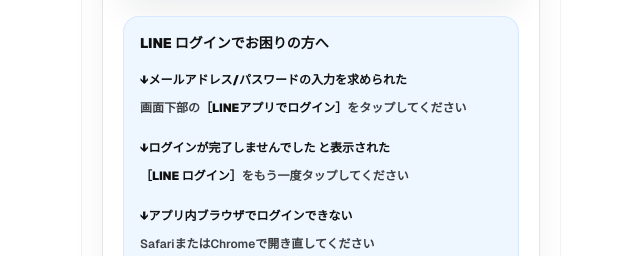
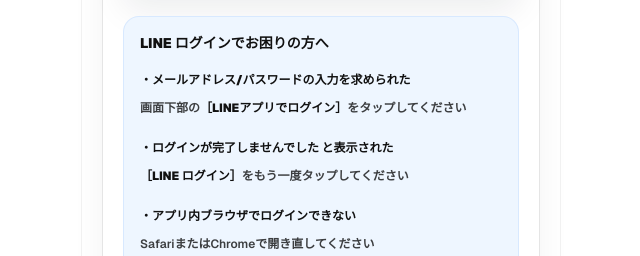
Before and after one commit to mori10tech/akanuke-ai, a Next.js app: page /login in a window 1280 px wide. Shown: the part 544-800 px from the top of the page, without its empty margins (319-959 px from the left). Built offline with nearby package versions, Linux system fonts and the light colour scheme; no server answers.

Commit message:
LINEログインでお困りの方への調整

```diff
--- a/app/login/page.tsx
+++ b/app/login/page.tsx
@@ -618,7 +618,7 @@ export default function LoginPage() {
 <div className="mt-4 space-y-5 text-[12px] font-semibold leading-5 text-black">
   <div>
   <p className="font-black text-[#111111]">
-    ↓メールアドレス/パスワードの入力を求められた
+    ・メールアドレス/パスワードの入力を求められた
   </p>
 
   <p className="mt-2 font-semibold text-black/75">
@@ -632,7 +632,7 @@ export default function LoginPage() {
 
   <div>
     <p className="font-black text-[#111111]">
-    ↓ログインが完了しませんでした と表示された
+    ・ログインが完了しませんでした と表示された
     </p>
     <p className="mt-2 font-semibold text-black/75">
   <span className="text-[12px] font-black text-[#111111]">
@@ -644,7 +644,7 @@ export default function LoginPage() {
 
   <div>
     <p className="font-black text-[#111111]">
-      ↓アプリ内ブラウザでログインできない
+      ・アプリ内ブラウザでログインできない
     </p>
     <p className="mt-2 font-semibold text-black/75">
       SafariまたはChromeで開き直してください
```
